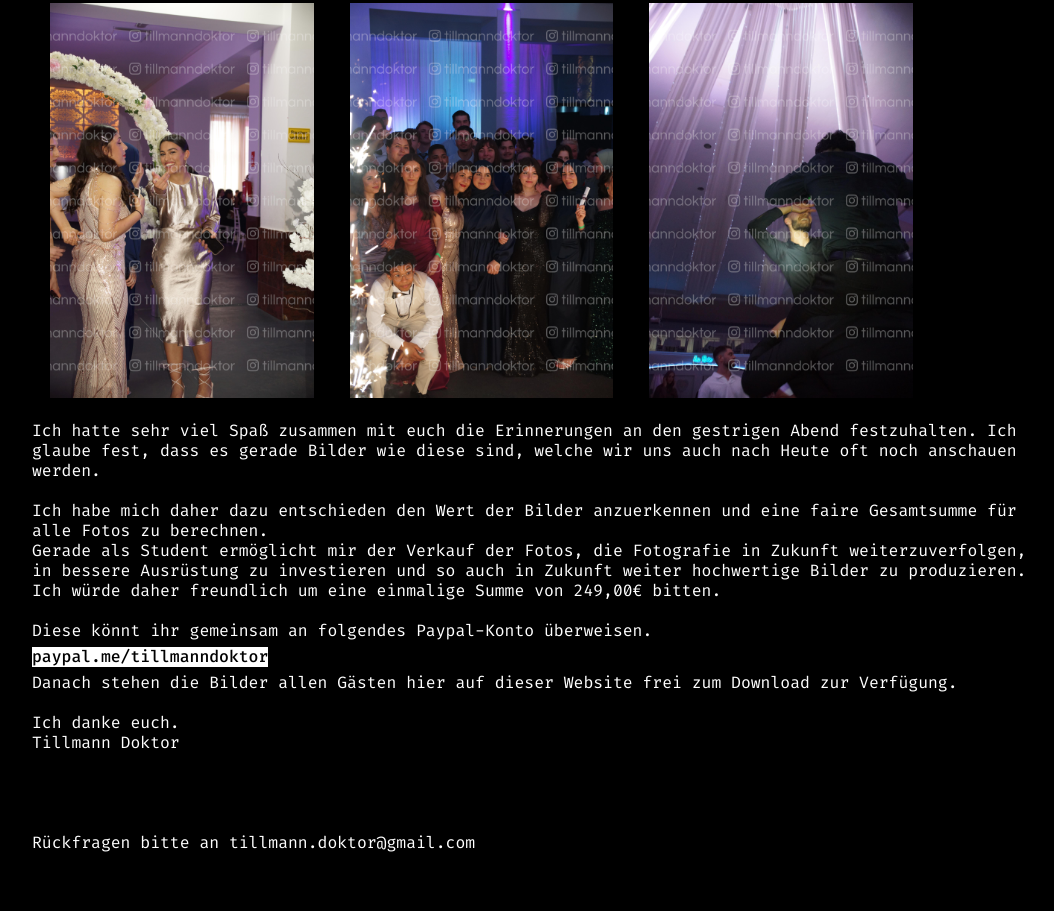
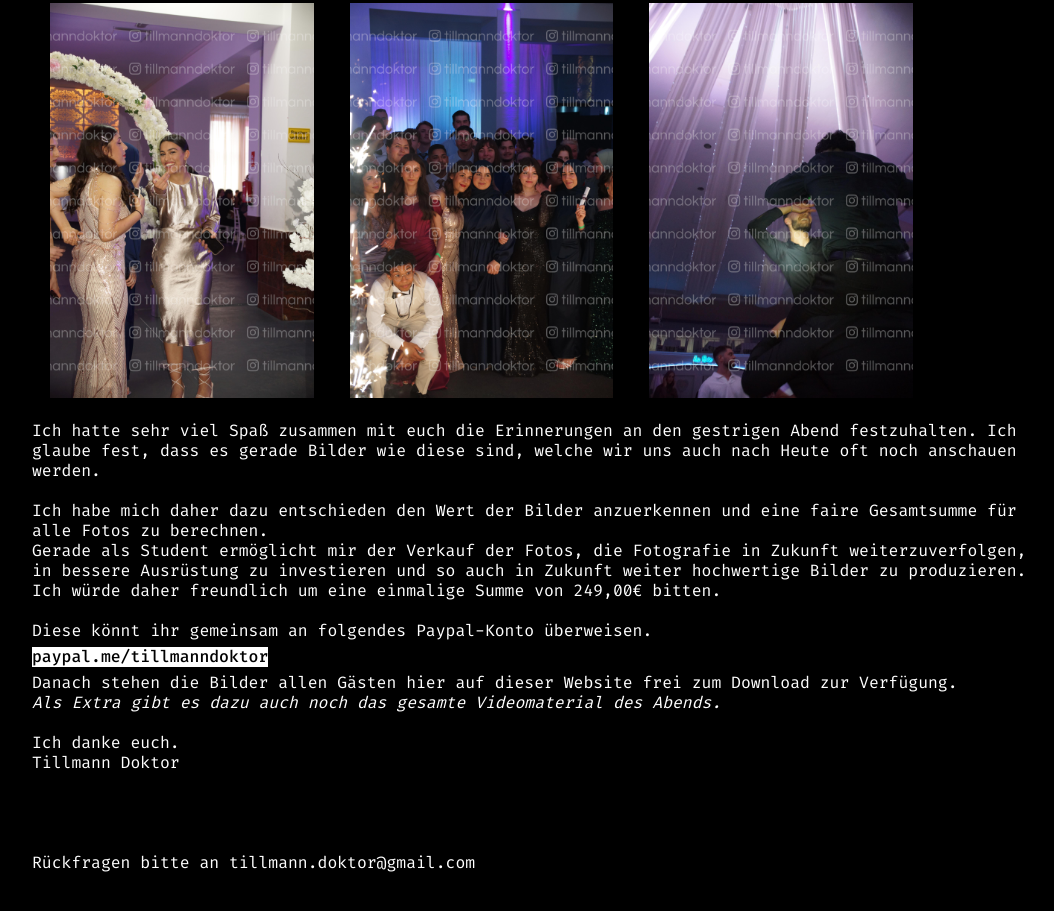
Before and after one commit to tdoktor/tdoktor.github.io, a plain HTML site: page share/abi23mcgd.html in a window 1280 px wide. Shown: the part 864-1775 px from the top of the page, without its empty margins (32-1086 px from the left). Drawn offline with Linux system fonts and the light colour scheme.

Commit message:
extra videos

```diff
--- a/share/abi23mcgd.html
+++ b/share/abi23mcgd.html
@@ -98,6 +98,8 @@
 	<br>
 	Danach stehen die Bilder allen Gästen hier auf dieser Website frei zum Download zur Verfügung.
 	<br>
+    <i>Als Extra gibt es dazu auch noch das gesamte Videomaterial des Abends.</i>
+	<br>
 	<br>
 	Ich danke euch.
 	<br>
```
